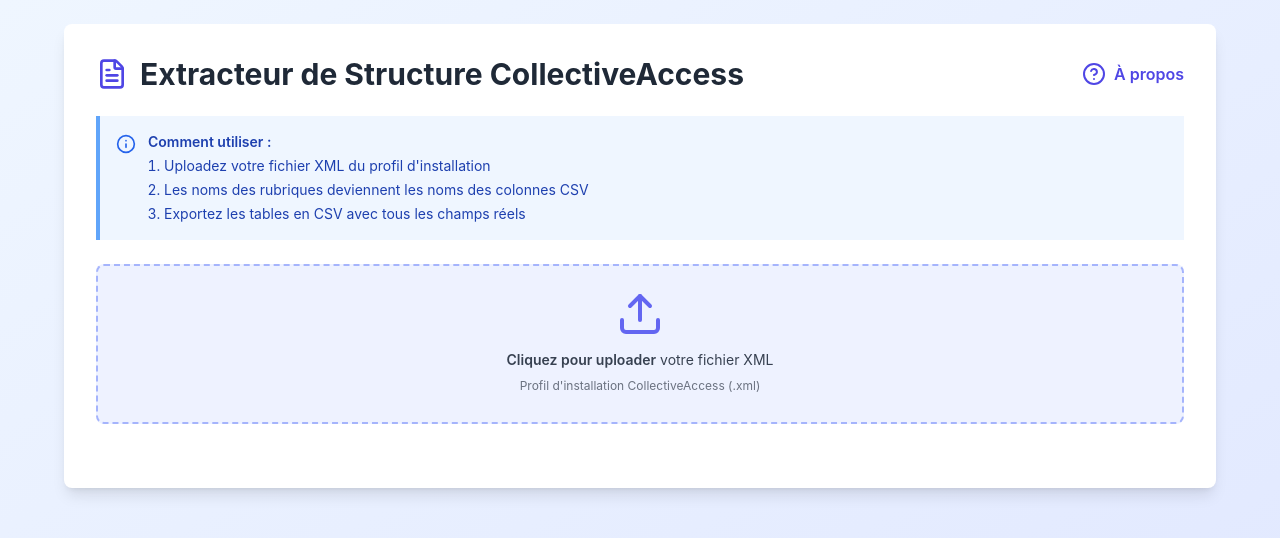
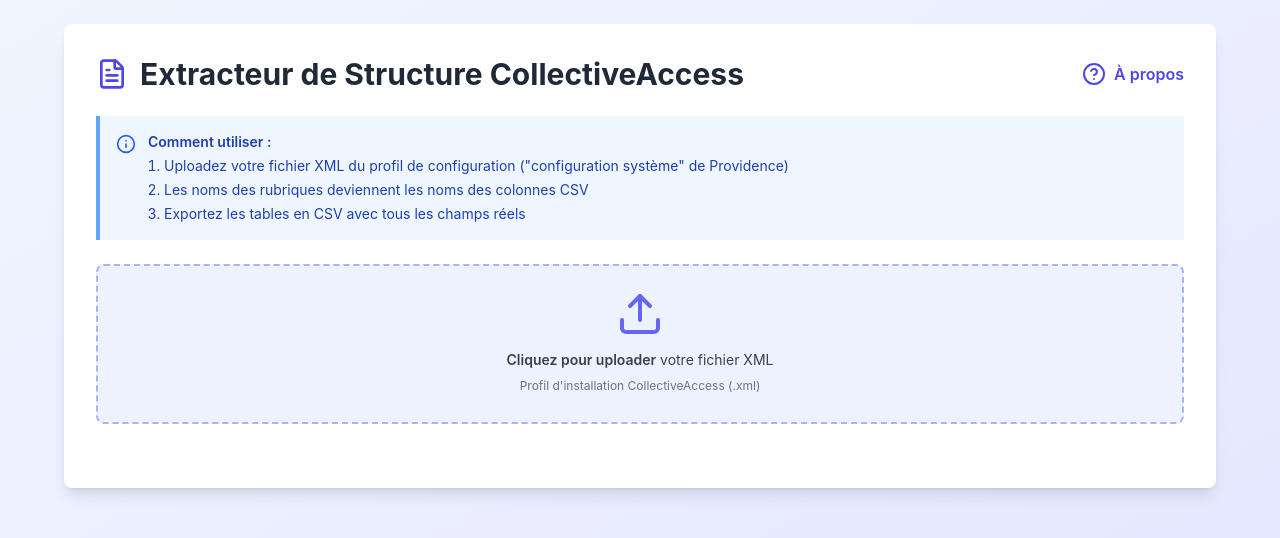
Before and after one commit to ZoeRenaudie/CAtoLOD, a React (Create React App) app: page / in a window 1280 px wide. Shown: the top 538 px of the page. Built offline with nearby package versions, Linux system fonts and the light colour scheme.

Commit message:
Update app : à propos

```diff
--- a/src/App.js
+++ b/src/App.js
@@ -513,7 +513,7 @@
               <div className="text-sm text-blue-800">
                 <p className="font-semibold mb-1">Comment utiliser :</p>
                 <ol className="list-decimal ml-4 space-y-1">
-                  <li>Uploadez votre fichier XML du profil d'installation</li>
+                  <li>Uploadez votre fichier XML du profil de configuration ("configuration système" de Providence)</li>
                   <li>Les noms des rubriques deviennent les noms des colonnes CSV</li>
                   <li>Exportez les tables en CSV avec tous les champs réels</li>
                 </ol>
@@ -721,7 +721,7 @@
               <h4 className="text-lg font-semibold text-gray-800">Étape 1 : Récupérer le profil de configuration dans Collective Access.</h4>
               <p>L'utilisateur upload le fichier XML du profil de configuration exporté depuis Providence/CollectiveAccess (Manage → Administration → Maintenance → Exporter la configuration système).</p><br />
 
-              <h4 className="text-lg font-semibold text-gray-800">Étape 2 : Charger le document dans cette application</h4>
+              <h4 className="text-lg font-semibold text-gray-800">Étape 2 : Charger le document</h4>
               <p>L'utilisateur upload le fichier XML du profil de configuration exporté depuis Providence/CollectiveAccess.</p><br />
 
               <h4 className="text-lg font-semibold text-gray-800">Étape 3 : Parsing </h4>
```
